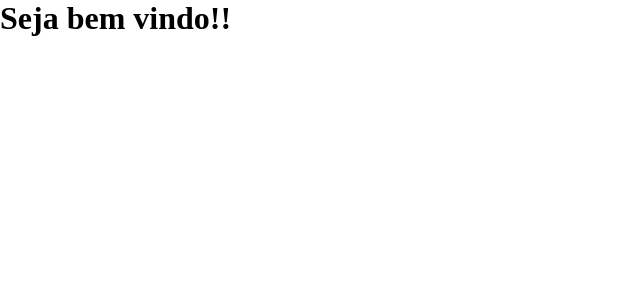
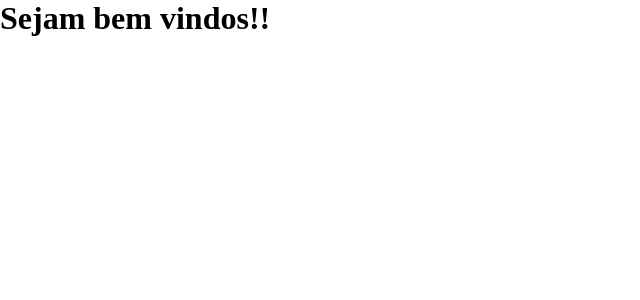
Before and after one commit to agripe049/gerenciamento-casamento, a React (Create React App) app: page /dash in a window 1280 px wide. Shown: the top 300 px of the page, without its empty margins (0-640 px from the left). Built offline with nearby package versions, Linux system fonts and the light colour scheme.

Commit message:
Alteraçoes

```diff
--- a/src/pages/Dash/Dash.js
+++ b/src/pages/Dash/Dash.js
@@ -1,7 +1,7 @@
 function Dash(){
     return(
         <div>
-            <h1>Seja bem vindo!!</h1>
+            <h1>Sejam bem vindos!!</h1>
         </div>
     )
 }
```
